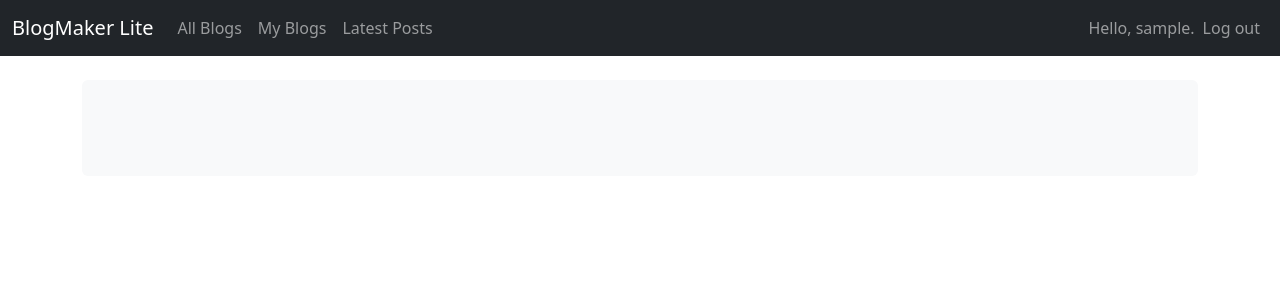
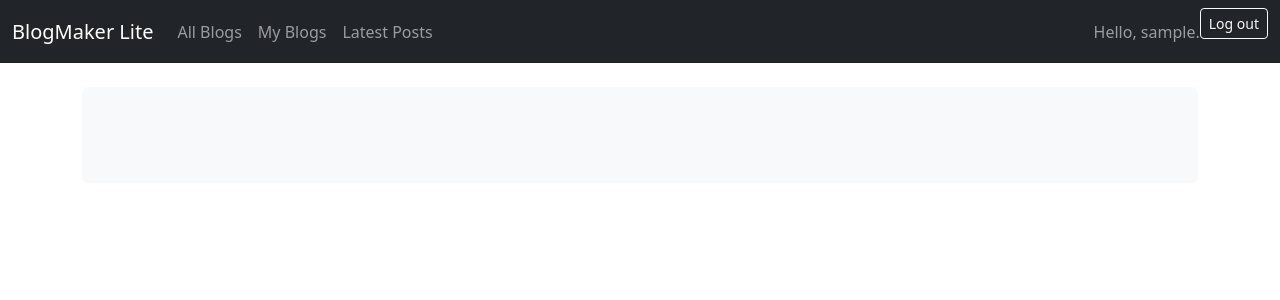
Before and after one commit to ehmatthes/dsd_sample_blog_reqtxt, a Django app: template blogs/templates/blogs/base.html in a window 1280 px wide. Shown: the top 300 px of the page. Run offline with Django 4.2, Linux system fonts and the light colour scheme; the template is opened without the code that fills it, so the values that code supplies are empty; the visitor is signed in with stand-in values (Sample User, id 1); some libraries are stand-ins or nearby versions.

Commit message:
Update for form-based logout.

```diff
--- a/blogs/templates/blogs/base.html
+++ b/blogs/templates/blogs/base.html
@@ -77,9 +77,11 @@
 
       <ul class="navbar-nav ml-auto mb-2 mb-md-0">
         {% if user.is_authenticated %}
-          <li class="nav-item">
-            <a class="nav-link" href="{% url 'users:logout' %}">Log out</a>
-          </li>
+          <form action="{% url 'users:logout' %}" method='post' class="d-flex align-items-center">
+            {% csrf_token %}
+            <button name='submit' class='btn btn-outline-light btn-sm'>
+              Log out</button>
+          </form>
         {% else %}
           <li class="nav-item">
             <a class="nav-link" href="{% url 'users:register' %}">Register</a>
```
Also changed, not shown: test_deployed_app_functionality.py (+9 -3 lines).
